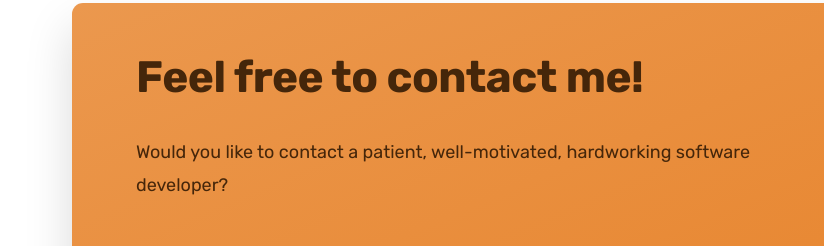
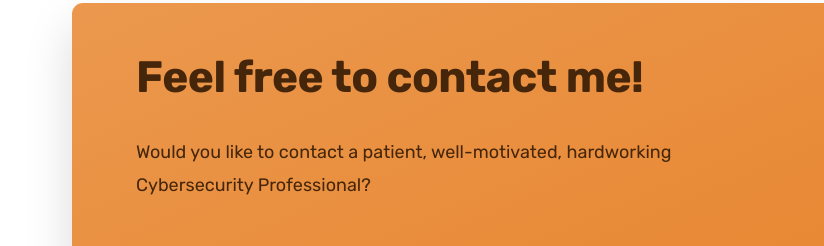
Before and after one commit to aytuncbakir/aytuncbakir.github.io, a plain HTML site: page index.html in a window 1280 px wide. Shown: the part 7348-7594 px from the top of the page, 0-824 px from the left. Drawn offline with nearby package versions, Linux system fonts and the light colour scheme; some packages are replaced by stand-ins of ours; grey boxes are pictures that could not be loaded; a script that the page names is missing.

Commit message:
address update

```diff
--- a/index.html
+++ b/index.html
@@ -793,7 +793,7 @@
               <h2 class="heading-secondary">Feel free to contact me!</h2>
               <p class="cta-text">
                 Would you like to contact a patient, well-motivated, hardworking
-                software developer?
+                Cybersecurity Professional?
               </p>
 
               <form name="sign-up" netlify class="cta-form">
```
